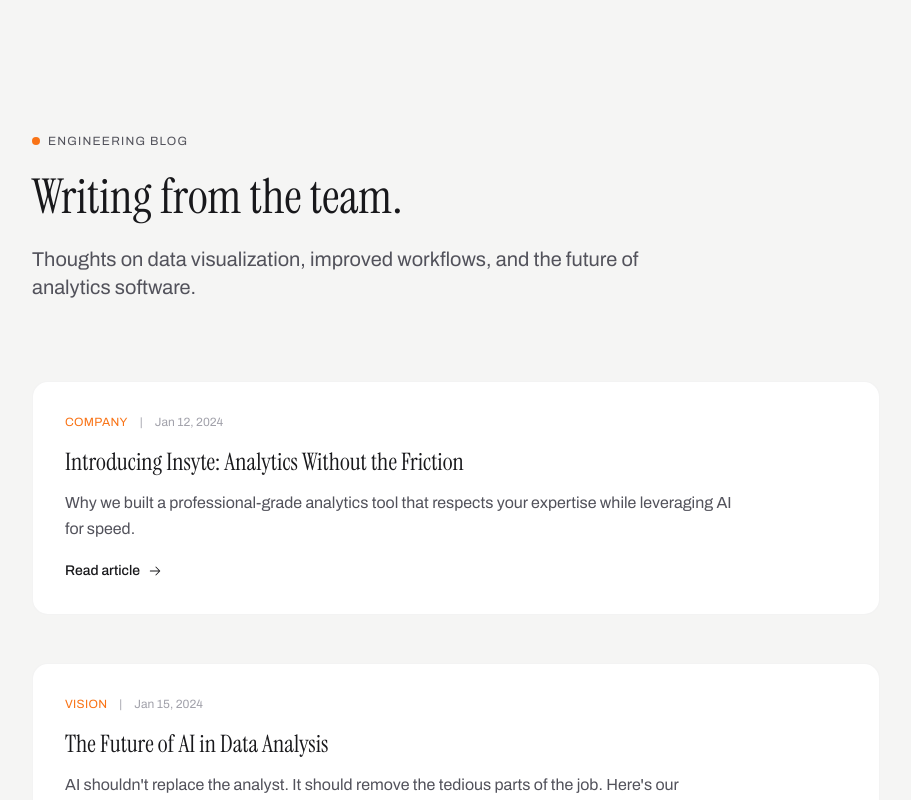
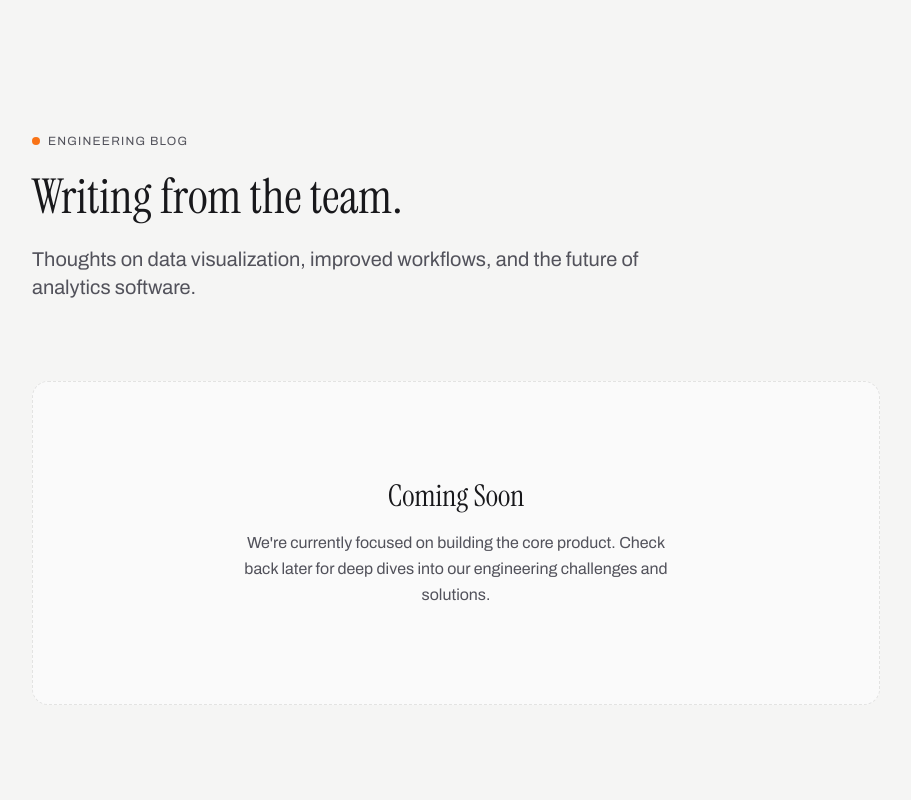
Before and after one commit to salarkhannn/insyte-web, a Next.js app: page /blog in a window 1280 px wide. Shown: the top 800 px of the page, without its empty margins (184-1095 px from the left). Built offline with nearby package versions, Linux system fonts and the light colour scheme.

Commit message:
chore: update blog page to show "Coming Soon"

```diff
--- a/app/blog/page.tsx
+++ b/app/blog/page.tsx
@@ -1,33 +1,3 @@
-import Link from "next/link";
-import { ArrowRight } from "@phosphor-icons/react/dist/ssr";
-
-const posts = [
-  {
-    slug: "introducing-insyte",
-    title: "Introducing Insyte: Analytics Without the Friction",
-    excerpt: "Why we built a professional-grade analytics tool that respects your expertise while leveraging AI for speed.",
-    date: "Jan 12, 2024",
-    readTime: "4 min read",
-    tag: "Company"
-  },
-  {
-    slug: "future-of-ai-analytics",
-    title: "The Future of AI in Data Analysis",
-    excerpt: "AI shouldn't replace the analyst. It should remove the tedious parts of the job. Here's our philosophy.",
-    date: "Jan 15, 2024",
-    readTime: "6 min read",
-    tag: "Vision"
-  },
-  {
-    slug: "desktop-first-performance",
-    title: "Why We Built a Native Desktop App",
-    excerpt: "In a world of browser tabs, we chose to build a high-performance desktop application. Here is why.",
-    date: "Jan 18, 2024",
-    readTime: "5 min read",
-    tag: "Engineering"
-  }
-];
-
 export default function BlogPage() {
   return (
     <main className="min-h-screen pt-32 pb-24 bg-chassis">
@@ -48,38 +18,12 @@
           </p>
         </div>
 
-        {/* Posts Grid */}
-        <div className="space-y-12">
-          {posts.map((post) => (
-            <Link
-              key={post.slug}
-              href={`/blog/${post.slug}`}
-              className="group block p-8 rounded-2xl bg-surface border border-primary/5 hover:border-primary/10 hover:shadow-lg transition-all"
-            >
-              <div className="flex flex-col md:flex-row gap-8 justify-between">
-                <div className="flex-1">
-                  <div className="flex items-center gap-3 mb-4">
-                    <span className="text-xs font-mono uppercase tracking-wide text-signal">
-                      {post.tag}
-                    </span>
-                    <span className="text-xs text-tertiary">|</span>
-                    <span className="text-xs text-tertiary font-mono">
-                      {post.date}
-                    </span>
-                  </div>
-                  <h2 className="text-2xl font-serif text-primary mb-3 group-hover:text-signal transition-colors">
-                    {post.title}
-                  </h2>
-                  <p className="text-secondary leading-relaxed mb-4 max-w-2xl">
-                    {post.excerpt}
-                  </p>
-                  <div className="inline-flex items-center gap-2 text-sm font-medium text-primary group-hover:text-signal transition-colors">
-                    Read article <ArrowRight size={14} />
-                  </div>
-                </div>
-              </div>
-            </Link>
-          ))}
+        {/* Empty State */}
+        <div className="flex flex-col items-center justify-center py-24 border border-dashed border-primary/10 rounded-2xl bg-surface/50">
+            <h2 className="text-3xl font-serif text-primary mb-4">Coming Soon</h2>
+            <p className="text-secondary max-w-md text-center leading-relaxed">
+                We're currently focused on building the core product. Check back later for deep dives into our engineering challenges and solutions.
+            </p>
         </div>
       </div>
     </main>
```
